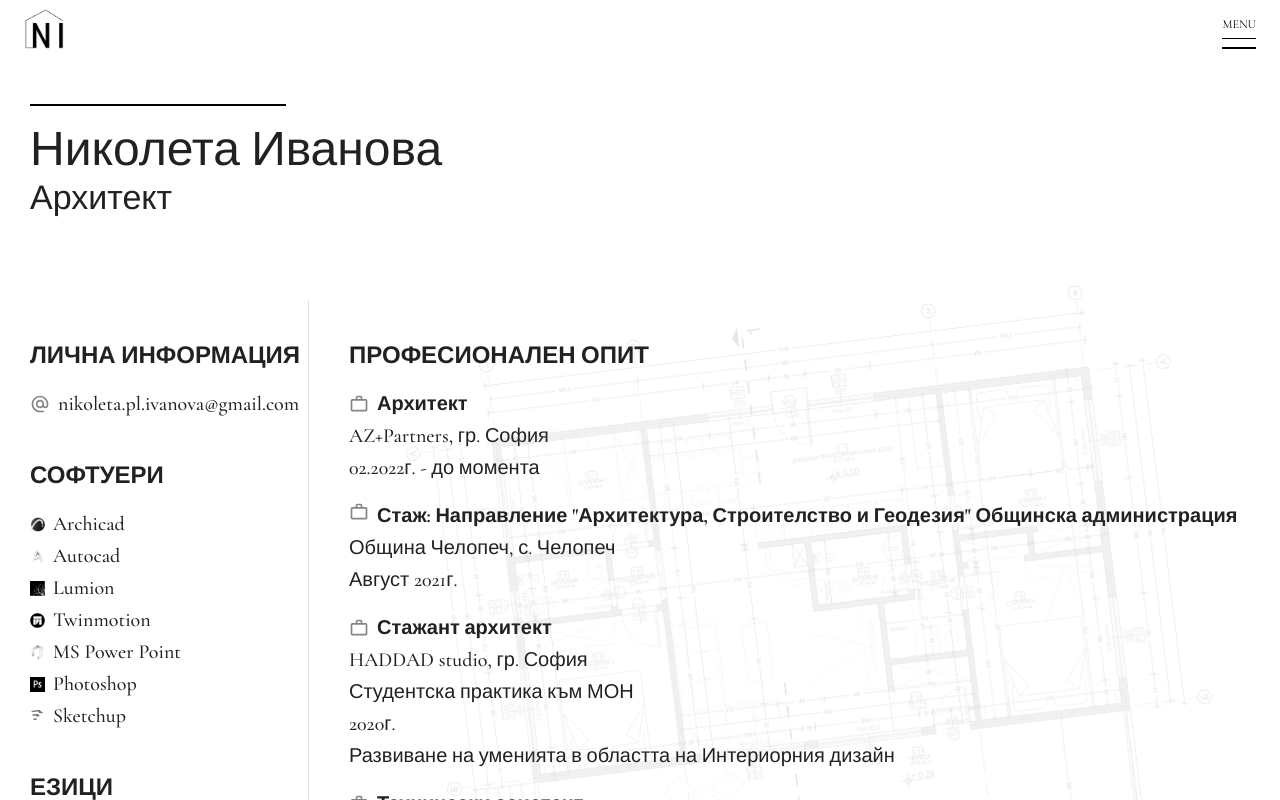
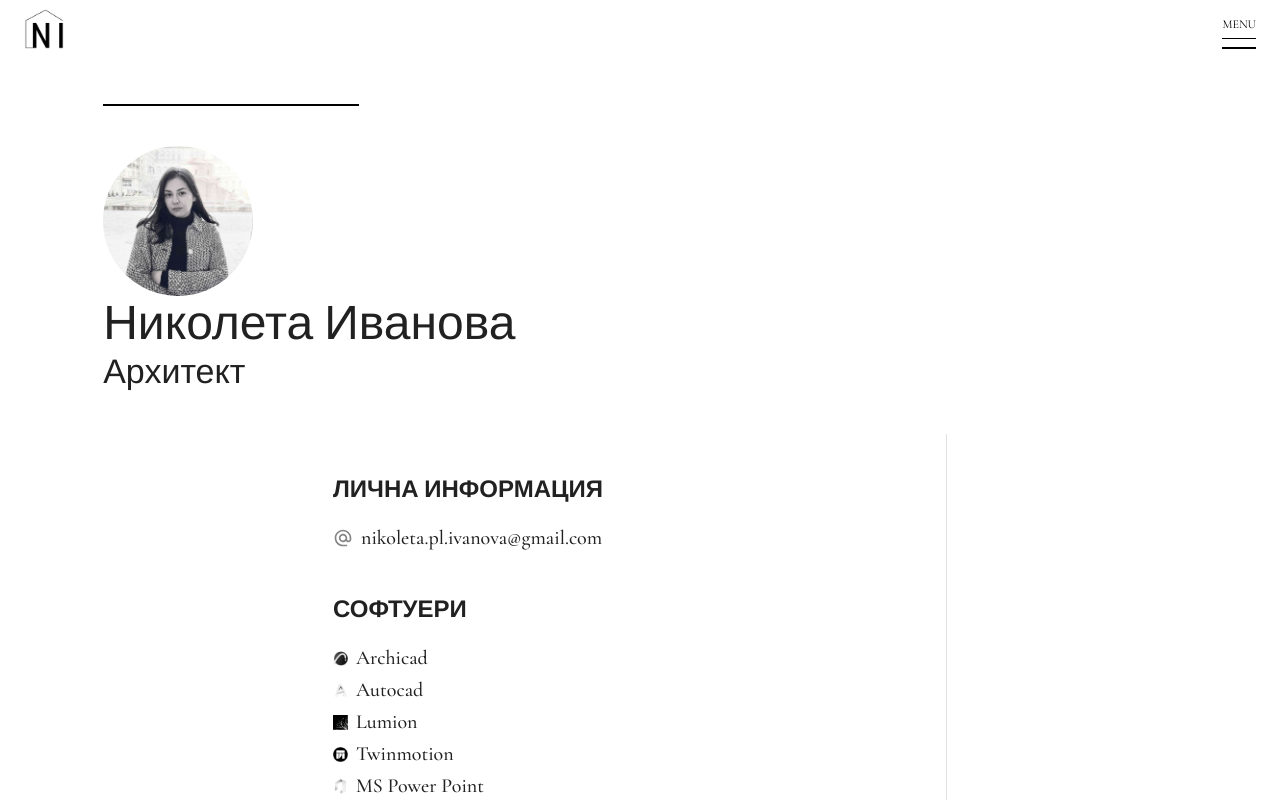
Before and after one commit to borisgarkov/arch_portfolio, a Next.js app: page /personal-info in a window 1280 px wide. Shown: the top 800 px of the page. Built offline with nearby package versions, Linux system fonts and the light colour scheme.

Commit message:
design update

```diff
--- a/components/CommonComponents/PageTitleTemplate.js
+++ b/components/CommonComponents/PageTitleTemplate.js
@@ -7,7 +7,7 @@ export default function PageTitleTemplate(props) {
         <Box sx={{
             // marginTop: 15,
             paddingTop: 5,
-            paddingBottom: 10,
+            paddingBottom: 5,
         }}>
             <Slide in timeout={1000} direction='right'>
                 <Divider sx={{
--- a/components/Home/AboutMe/aboutme-style.js
+++ b/components/Home/AboutMe/aboutme-style.js
@@ -1,5 +1,6 @@
 const mainContainer = {
     marginTop: { xs: 5, lg: 10 },
+    marginBottom: 4,
     padding: { xs: '0 20px', lg: '0 80px' },
     width: '100%',
     position: 'relative',
--- a/components/PersonalInfo/Education.js
+++ b/components/PersonalInfo/Education.js
@@ -14,7 +14,7 @@ export default function Education() {
             <Typography variant='h5' sx={{ ...titlesStyle }}>Образование</Typography>
             <Stack sx={{
                 flexDirection: 'row',
-                alignItems: 'center',
+                alignItems: 'baseline',
                 gap: 1,
                 marginTop: 2,
             }}>
--- a/components/PersonalInfo/PersonalInfo.js
+++ b/components/PersonalInfo/PersonalInfo.js
@@ -3,14 +3,9 @@ import AlternateEmailOutlinedIcon from '@mui/icons-material/AlternateEmailOutlin
 import HistoryEduOutlinedIcon from '@mui/icons-material/HistoryEduOutlined';
 import Diversity3OutlinedIcon from '@mui/icons-material/Diversity3Outlined';
 import AutoFixHighOutlinedIcon from '@mui/icons-material/AutoFixHighOutlined';
+import { titlesStyle } from "./commonStyle";
 
 export default function PersonalInfo() {
-    const titlesStyle = {
-        textTransform: 'uppercase',
-        marginBottom: 2,
-        marginTop: 5,
-        fontWeight: 'bold',
-    };
 
     const softwareSkills = [
         {
--- a/components/PersonalInfo/WorkExperience.js
+++ b/components/PersonalInfo/WorkExperience.js
@@ -1,47 +1,29 @@
 import { Box, Stack, Typography } from "@mui/material";
 import WorkOutlineOutlinedIcon from '@mui/icons-material/WorkOutlineOutlined';
+import { subsectionStyle, titlesStyle } from "./commonStyle";
+import { stackStyle, iconColor } from './workExperienceStyle';
 
 export default function WorkExperience() {
-    const titlesStyle = {
-        textTransform: 'uppercase',
-        marginBottom: 2,
-        marginTop: 5,
-        fontWeight: 'bold',
-    };
-
-    const subsectionStyle = {
-        fontWeight: 'bold',
-    }
-
     return (
         <Box>
             <Typography variant='h5' sx={{ ...titlesStyle }}>
                 Професионален опит
             </Typography>
 
-            <Stack sx={{
-                flexDirection: 'row',
-                alignItems: 'center',
-                gap: 1,
-                marginTop: 2,
-            }}>
-                <WorkOutlineOutlinedIcon fontSize='small' sx={{ color: '#858585' }} />
+            <Stack sx={{ ...stackStyle }}>
+                <WorkOutlineOutlinedIcon fontSize='small' sx={{ ...iconColor }} />
                 <Typography variant='h6' sx={{ ...subsectionStyle }}>Архитект</Typography>
             </Stack>
             <Typography variant='h6'>AZ+Partners, гр. София</Typography>
             <Typography variant='h6'>02.2022г. - до момента</Typography>
 
-            <Stack sx={{
-                flexDirection: 'row',
-                alignItems: 'baseline',
-                gap: 1,
-                marginTop: 2,
-            }}>
-                <WorkOutlineOutlinedIcon fontSize='small' sx={{ color: '#858585' }} />
+            <Stack sx={{ ...stackStyle }}>
+                <WorkOutlineOutlinedIcon fontSize='small' sx={{ ...iconColor }} />
                 <Typography variant='h6' sx={{ ...subsectionStyle }}>
                     Стаж: Направление &quot;Архитектура, Строителство и Геодезия&quot; Общинска администрация
                 </Typography>
             </Stack>
+
             <Typography variant='h6'>
                 Община Челопеч, с. Челопеч
             </Typography>
@@ -49,13 +31,8 @@ export default function WorkExperience() {
                 Август 2021г.
             </Typography>
 
-            <Stack sx={{
-                flexDirection: 'row',
-                alignItems: 'center',
-                gap: 1,
-                marginTop: 2,
-            }}>
-                <WorkOutlineOutlinedIcon fontSize='small' sx={{ color: '#858585' }} />
+            <Stack sx={{ ...stackStyle }}>
+                <WorkOutlineOutlinedIcon fontSize='small' sx={{ ...iconColor }} />
                 <Typography variant='h6' sx={{ ...subsectionStyle }}>
                     Стажант архитект
                 </Typography>
@@ -73,13 +50,8 @@ export default function WorkExperience() {
                 Развиване на уменията в областта на Интериорния дизайн
             </Typography>
 
-            <Stack sx={{
-                flexDirection: 'row',
-                alignItems: 'center',
-                gap: 1,
-                marginTop: 2,
-            }}>
-                <WorkOutlineOutlinedIcon fontSize='small' sx={{ color: '#858585' }} />
+            <Stack sx={{ ...stackStyle }}>
+                <WorkOutlineOutlinedIcon fontSize='small' sx={{ ...iconColor }} />
                 <Typography variant='h6' sx={{ ...subsectionStyle }}>
                     Технически асистент
                 </Typography>
@@ -91,8 +63,7 @@ export default function WorkExperience() {
                 10/07/2019г. - 14/09/2019г.
             </Typography>
             <Typography variant='h6'>
-                Придобити умения в сферата на технологиите,
-                комуникациите и работата в екип.
+                Придобити умения в сферата на технологиите, комуникациите и работата в екип.
             </Typography>
         </Box>
     )
--- /dev/null
+++ b/components/PersonalInfo/commonStyle.js
@@ -0,0 +1,15 @@
+const titlesStyle = {
+    textTransform: 'uppercase',
+    marginBottom: 2,
+    marginTop: 5,
+    fontWeight: 'bold',
+};
+
+const subsectionStyle = {
+    fontWeight: 'bold',
+};
+
+export {
+    titlesStyle,
+    subsectionStyle
+};
--- /dev/null
+++ b/components/PersonalInfo/workExperienceStyle.js
@@ -0,0 +1,15 @@
+const stackStyle = {
+    flexDirection: 'row',
+    alignItems: 'baseline',
+    gap: 1,
+    marginTop: 2,
+};
+
+const iconColor = {
+    color: '#858585',
+}
+
+export {
+    stackStyle,
+    iconColor
+};
--- a/pages/personal-info.js
+++ b/pages/personal-info.js
@@ -1,31 +1,21 @@
-import { Divider, Grid, Typography, Stack, Box, Zoom, Fade, Slide } from '@mui/material';
+import { Divider, Grid, Typography, Box, Avatar, Stack } from '@mui/material';
 import Navigation from '../components/Navigation/Navigation';
 import useScreenResolution from '../hooks/useScreenResolution';
-import useOnScreen from '../hooks/useOnScreen';
-import { useRef } from 'react';
 import WorkExperience from '../components/PersonalInfo/WorkExperience';
 import Education from '../components/PersonalInfo/Education';
 import Contests from '../components/PersonalInfo/Contests';
 import PersonalInfo from '../components/PersonalInfo/PersonalInfo';
 import PageTitleTemplate from '../components/CommonComponents/PageTitleTemplate';
 import Head from 'next/head';
+import Animation from '../utils/Animation';
 
 export default function CV() {
     const isMobile = useScreenResolution('lg');
 
-    const ref = useRef(null);
-    const isVisible = useOnScreen(ref);
-
-    const animationSettings = {
-        animationTimingFunction: 'ease-out',
-        animationDuration: '1s',
-        animationFillMode: 'forwards',
-    };
-
     const backgroundScetchImageStyle = {
         width: '800px',
         position: 'absolute',
-        right: '5%',
+        right: '1%',
     };
 
     return (
@@ -39,68 +29,57 @@ export default function CV() {
                 />
             </Head>
             <Navigation>
-                <Box sx={{ padding: '0 30px' }} ref={ref}>
+                <Box sx={{ padding: '0 30px', marginBottom: 2, overflow: 'hidden' }}>
 
+                    <Box sx={{ marginLeft: '6%' }}>
                         <PageTitleTemplate>
+                            <Box sx={{ marginTop: 5 }}>
+                                <Avatar src='/cv/profile.jpg' alt='profile-pic' sx={{ width: 150, height: 150 }} />
                                 <Typography variant='h3'>Николета Иванова</Typography>
                                 <Typography variant='h4'>Архитект</Typography>
+                            </Box>
                         </PageTitleTemplate>
+                    </Box>
 
-                    <Grid container sx={{ margin: '0 auto', }}>
+                    <Grid container sx={{ margin: '0 auto', justifyContent: 'space-evenly' }}>
+
+                        <Animation type='CVleftSide'>
                             <Grid
                                 item
                                 xs='auto'
-                            style={
-                                isVisible ? {
-                                    animation: 'CVleftSide',
-                                    ...animationSettings,
-                                    marginRight: '8px'
-                                } : {
-                                    opacity: '0'
-                                }
-                            }
+                                sx={{ paddingRight: { lg: 5 } }}
                             >
                                 <PersonalInfo />
                             </Grid>
+                        </Animation>
 
                         {
-                            !isMobile && <Divider flexItem orientation='vertical' />
+                            !isMobile &&
+                            <Divider flexItem orientation='vertical' />
                         }
 
+                        <Animation type='CVrightSide'>
                             <Grid
                                 item
                                 xs='auto'
                                 sx={{ paddingLeft: { lg: 5 } }}
-                            style={
-                                isVisible ? {
-                                    animation: 'CVrightSide',
-                                    ...animationSettings
-                                } : {
-                                    opacity: '0'
-                                }
-                            }
                             >
                                 <WorkExperience />
                                 <Education />
                                 <Contests />
                             </Grid>
+                        </Animation>
 
-                        {
+                        {/* {
                             !isMobile &&
+                            <Animation type='CVbackgroundPic'>
                                 <img
                                     src='/cv/backgroundScetchImage.png'
                                     alt=""
-                                style={
-                                    isVisible ? {
-                                        animation: 'CVbackgroundPic',
-                                        ...animationSettings,
-                                        ...backgroundScetchImageStyle,
-                                    } : {
-                                        opacity: '0'
-                                    }
-                                }
+                                    style={{ ...backgroundScetchImageStyle }}
                                 />
-                        }
+                            </Animation>
+                        } */}
                     </Grid>
                 </Box>
             </Navigation>
```
Also changed, not shown: components/Home/TopHomeSection/TopHomeSection.js (+17 -8 lines), components/Home/TopHomeSection/styles.js (+18 -2 lines), public/cv/profile.jpg (added), public/image-gallery-homepage/6.jpg. Lines whose indentation alone changed are shown as unchanged.
